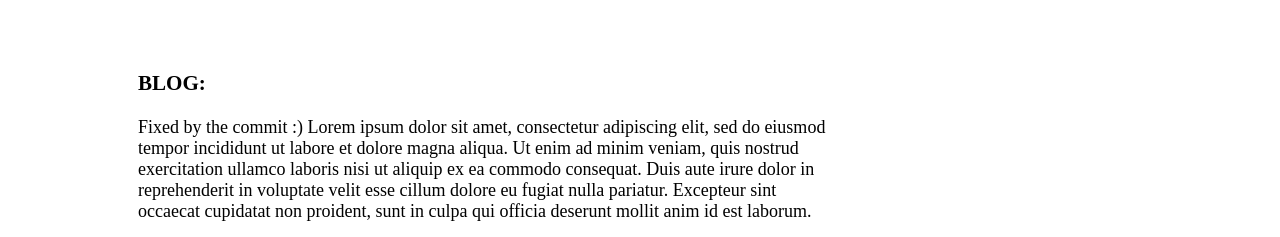
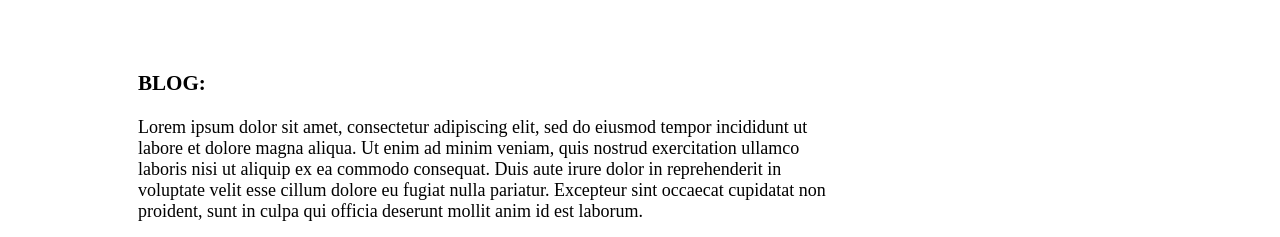
Before and after one commit to mlinxfeld/helm-foggykitchen-hello-world, a plain HTML site: page src/blog.html in a window 1280 px wide. Shown: the top 237 px of the page. Drawn offline with Linux system fonts and the light colour scheme.

Commit message:
Update blog.html

```diff
--- a/src/blog.html
+++ b/src/blog.html
@@ -25,7 +25,7 @@
         <div class="maincontainer">
           <div class="leftpane">
             <h3>BLOG:</h3>
-            <p>Fixed by the commit :) Lorem ipsum dolor sit amet, consectetur adipiscing elit, sed do eiusmod tempor incididunt ut labore et dolore magna aliqua. Ut enim ad minim veniam, quis nostrud exercitation ullamco laboris nisi ut aliquip ex ea commodo consequat. Duis aute irure dolor in reprehenderit in voluptate velit esse cillum dolore eu fugiat nulla pariatur. Excepteur sint occaecat cupidatat non proident, sunt in culpa qui officia deserunt mollit anim id est laborum.</p>
+            <p>Lorem ipsum dolor sit amet, consectetur adipiscing elit, sed do eiusmod tempor incididunt ut labore et dolore magna aliqua. Ut enim ad minim veniam, quis nostrud exercitation ullamco laboris nisi ut aliquip ex ea commodo consequat. Duis aute irure dolor in reprehenderit in voluptate velit esse cillum dolore eu fugiat nulla pariatur. Excepteur sint occaecat cupidatat non proident, sunt in culpa qui officia deserunt mollit anim id est laborum.</p>
           </div>
           <div class="rightpane">
               <img src="img/foggykitchen.png" alt="Image 1">
```
